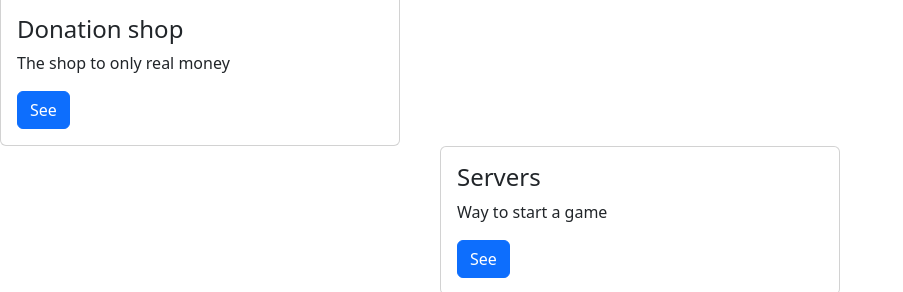
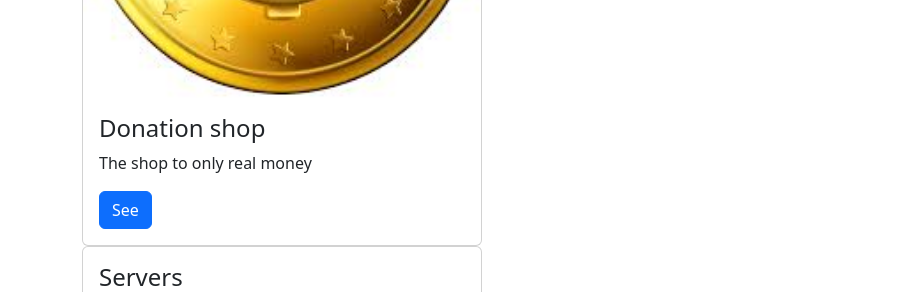
Before and after one commit to bpopivnyak/Minecraft-server, a Flask app: page / in a window 1280 px wide. Shown: the part 453-745 px from the top of the page, without its empty margins (0-903 px from the left). Run offline with Flask 3, Linux system fonts and the light colour scheme.

Commit message:
The final project

```diff
--- a/templates/Clans.html
+++ b/templates/Clans.html
@@ -2,7 +2,7 @@
 
 {% block content %}
 <div class="list-group">
-  <a href="#" class="list-group-item list-group-item-action">The survivors</a>
+  <a href="Cl@n-page#1" class="list-group-item list-group-item-action">The survivors</a>
   <a href="#" class="list-group-item list-group-item-action list-group-item-success">Military teamwork</a>
   <a href="#" class="list-group-item list-group-item-action list-group-item-secondary">Undead Bones</a>
   <a href="#" class="list-group-item list-group-item-action list-group-item-info">Cloud skull</a>
--- a/templates/Login.html
+++ b/templates/Login.html
@@ -1,10 +1,10 @@
 {% extends "base.html" %}
 
 {% block content %}
-<form action="/action_page.php">
+<form action="/">
   <div class="mb-3 mt-3">
-    <label for="email" class="form-label">Email:</label>
-    <input type="email" class="form-control" id="email" placeholder="Enter email" name="email">
+    <label for="nickname" class="form-label">Nickname:</label>
+    <input type="nickname" class="form-control" id="nickname" placeholder="Enter nickname" name="nickname">
   </div>
   <div class="mb-3">
     <label for="pwd" class="form-label">Password:</label>
--- a/templates/base.html
+++ b/templates/base.html
@@ -11,7 +11,7 @@
 
 <nav class="navbar navbar-expand-sm navbar-dark bg-dark">
   <div class="container-fluid">
-    <a class="navbar-brand" href="javascript:void(0)">Minecraft_Fun</a>
+    <a class="navbar-brand" href="/">Minecraft_Fun</a>
     <button class="navbar-toggler" type="button" data-bs-toggle="collapse" data-bs-target="#mynavbar">
       <span class="navbar-toggler-icon"></span>
     </button>
@@ -21,7 +21,7 @@
           <a class="nav-link" href="ABOUT_US">about_us</a>
         </li>
         <li class="nav-item">
-          <a class="nav-link" href="Logika">Login</a>
+          <a class="nav-link" href="Login">Login</a>
         </li>
         </div>
       </div>
--- a/templates/index.html
+++ b/templates/index.html
@@ -1,28 +1,39 @@
 {% extends "base.html" %}
 
 {% block content %}
+<ul class="nav justify-content-center">
 <h1>The War of the World</h1>
+</ul>
+<ul class="nav justify-content-center">
+<p>Best server to play fun</p>
+</ul>
 
-<p>Best server to play fun</p>
-<div class="card" style="width:400px">
-    <img class="card-img-top" src="../bootstrap4/img_avatar1.png" alt="Card image" style="width:100%">
+<div class="container">
+
+    <div class="row">
+         <div class="col-md-3 col-sm-6">
+        <div class="card" style="width:400px">
+    <img class="card-img-top" src="coin.jpg" alt="Card image" style="">
     <div class="card-body">
       <h4 class="card-title">Donation shop</h4>
       <p class="card-text">The shop to only real money</p>
       <a href="Donation" class="btn btn-primary">See</a>
     </div>
   </div>
-<!-- Centered nav -->
-<ul class="nav justify-content-center">
-<div class="card" style="width:400px">
+    </div>
+    </div>
+
+    <div class="col-md-3 col-sm-6">
+        <div class="card" style="width:400px">
     <div class="card-body">
       <h4 class="card-title">Servers</h4>
       <p class="card-text">Way to start a game</p>
       <a href="Servers" class="btn btn-primary">See</a>
     </div>
-</ul>
-    <ul class="nav justify-content-end">
-    <img class="card-img-bottom" src="../bootstrap4/img_avatar6.png" alt="Card image" style="width:100%">
+</div>
+    </div>
+    <div class="col-md-3 col-sm-6">
+        <img class="card-img-bottom" src="../bootstrap4/img_avatar6.png" alt="Card image" style="">
     <div class="card" style="width:400px">
     <div class="card-body">
       <h4 class="card-title">Clans</h4>
@@ -30,9 +41,12 @@
       <a href="Cl@N$" class="btn btn-primary">See</a>
     </div>
     <img class="card-img-bottom" src="../bootstrap4/img_avatar6.png" alt="Card image" style="width:100%">
-  </div>
+    </div>
 </div>
-</ul>>
-  </div>
+
+<!-- -->
 </div>
+
+
+
 {% endblock %}
```
Also changed, not shown: templates/Cl@n-page#1.html (added, +7 -0 lines), Static/coin.jpg (added).
